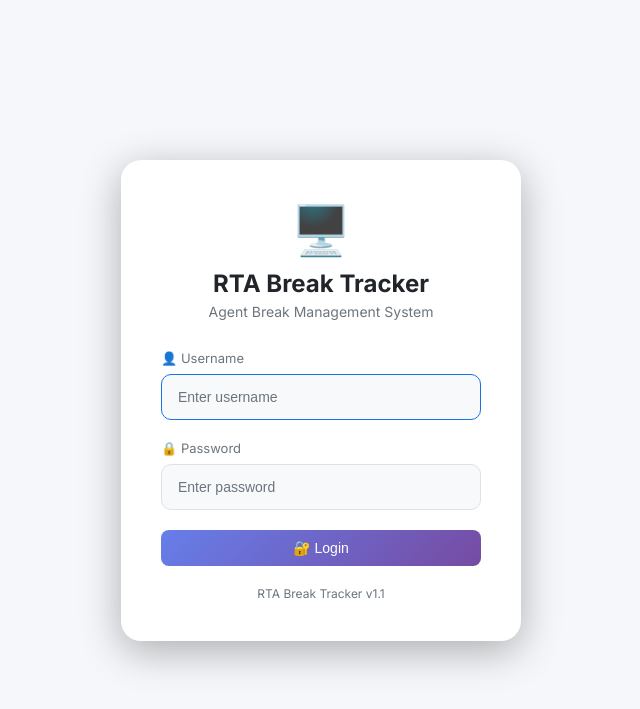
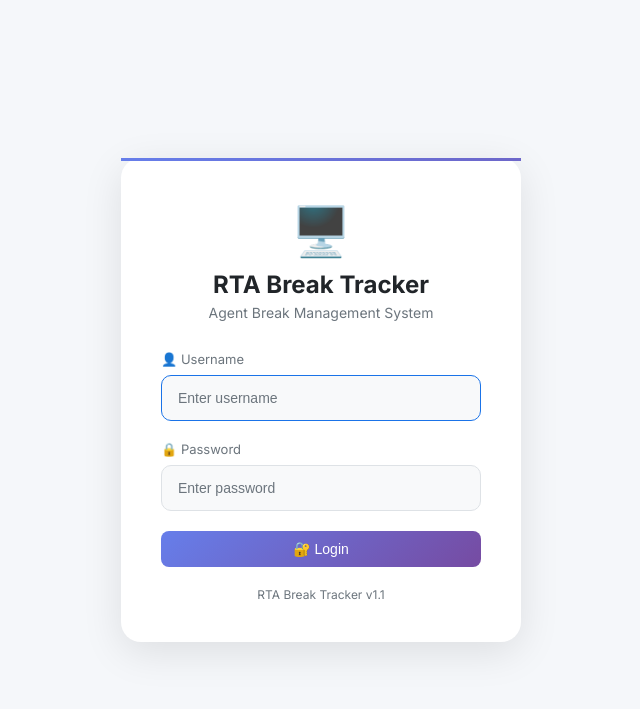
Before and after one commit to Omar-tarek-0/Rta-break-tracker, a Flask app: page /login in a window 1280 px wide. Shown: the top 709 px of the page, without its empty margins (319-959 px from the left). Run offline with Flask 3, Linux system fonts and the light colour scheme.

Commit message:
Add gradient to panel headers and login card border

```diff
--- a/static/css/style.css
+++ b/static/css/style.css
@@ -45,7 +45,9 @@ body {
     padding: 40px;
     width: 100%;
     max-width: 400px;
-    box-shadow: 0 10px 40px rgba(0,0,0,0.3);
+    box-shadow: 0 10px 40px rgba(0,0,0,0.1);
+    border-top: 3px solid;
+    border-image: var(--gradient-primary) 1;
 }
 
 .login-header {
@@ -269,6 +271,8 @@ body {
     justify-content: space-between;
     padding: 15px 20px;
     border-bottom: 1px solid var(--border);
+    background: var(--gradient-primary);
+    border-radius: 15px 15px 0 0;
 }
 
 .panel-header h3 {
```
